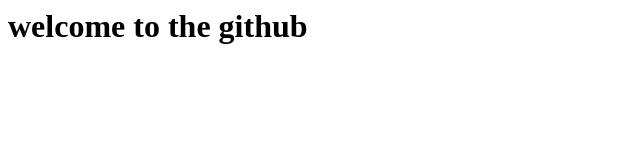
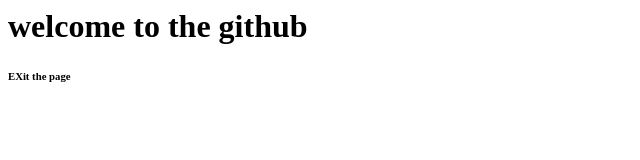
Before and after one commit to Sudeep390-duke/first-Repository, a plain HTML site: page index.html in a window 1280 px wide. Shown: the full height of the page, 0-640 px from the left. Drawn offline with Linux system fonts and the light colour scheme.

Commit message:
Update index.html

```diff
--- a/index.html
+++ b/index.html
@@ -1 +1,3 @@
 <h1>welcome to the github<h1>
+
+<h6>EXit the page</h6>
```
